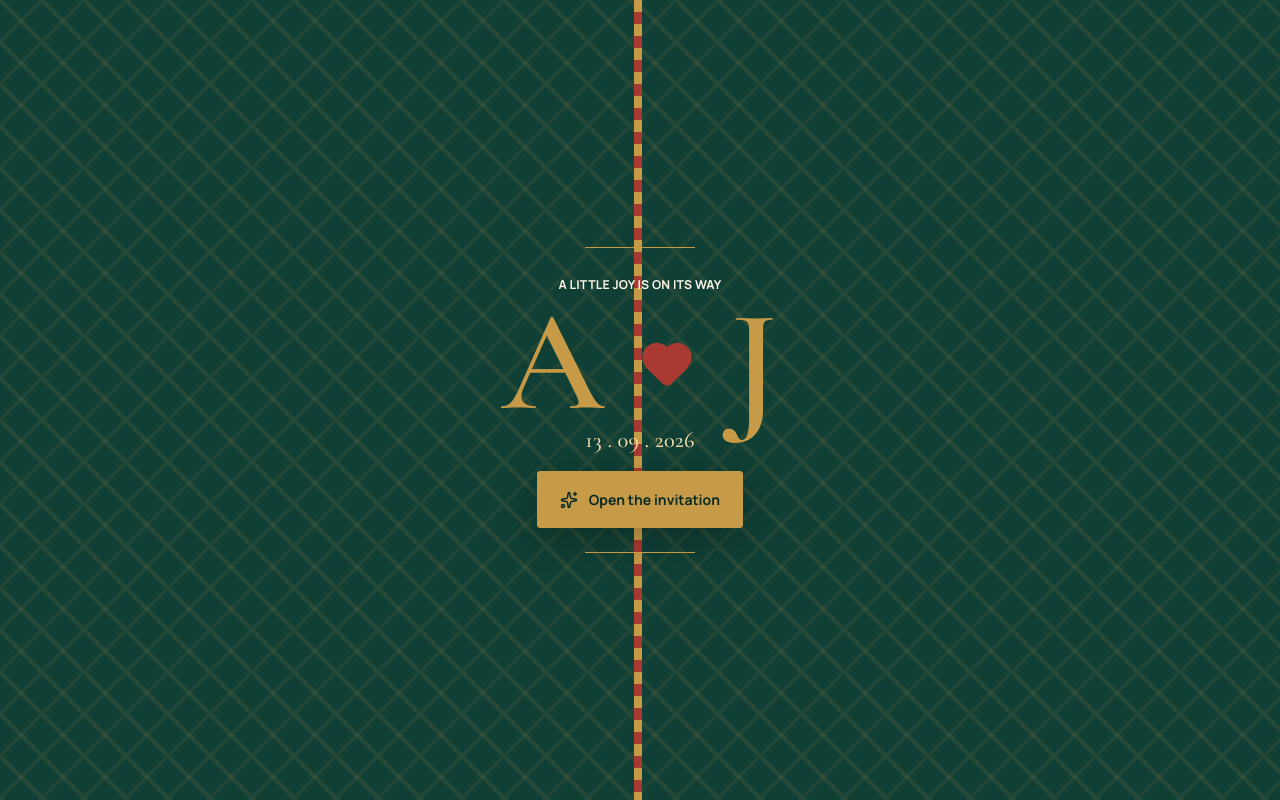
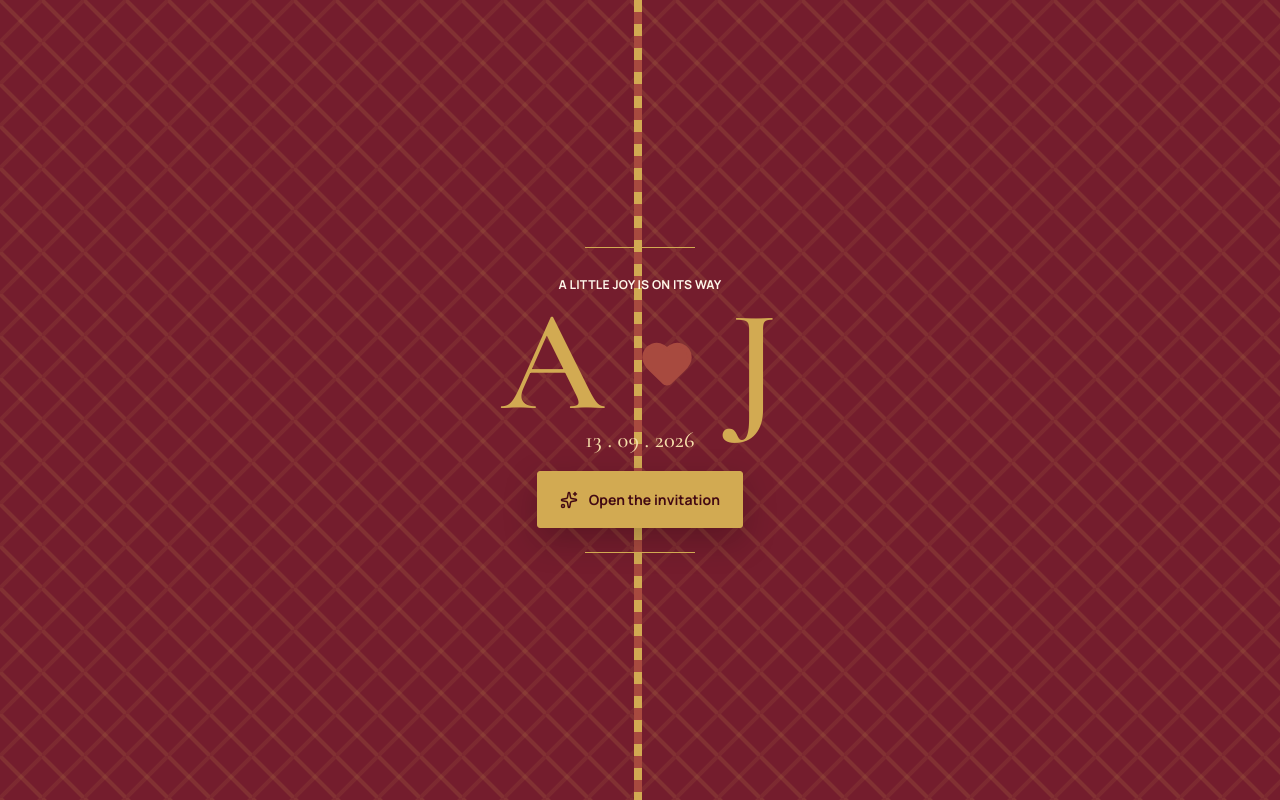
Before and after one commit to darsh97/wedding-invite, a React (Vite) app: page / in a window 1280 px wide. Shown: the top 800 px of the page. Built offline with nearby package versions, Linux system fonts and the light colour scheme.

Commit message:
Retheme invitation in maroon and gold

```diff
--- a/index.html
+++ b/index.html
@@ -4,7 +4,7 @@
     <meta charset="UTF-8" />
     <link rel="icon" type="image/svg+xml" href="/monogram.svg" />
     <meta name="viewport" content="width=device-width, initial-scale=1.0" />
-    <meta name="theme-color" content="#103f35" />
+    <meta name="theme-color" content="#420913" />
     <meta
       name="description"
       content="Join Arunkumar and Jayashree as they celebrate their wedding on 13 September 2026."
--- a/src/Wedding.css
+++ b/src/Wedding.css
@@ -1,16 +1,16 @@
 @import url('https://fonts.googleapis.com/css2?family=Cormorant+Garamond:wght@500;600;700&family=Manrope:wght@400;500;600;700&display=swap');
 
 :root {
-  --ivory: #f7f0e5;
+  --ivory: #f8f0e3;
   --paper: #fffaf2;
-  --ink: #29251f;
-  --muted: #746b61;
-  --emerald: #103f35;
-  --emerald-deep: #082b25;
-  --vermilion: #a83a31;
-  --gold: #c79a48;
-  --peach: #e8b99f;
-  --line: rgba(41, 37, 31, 0.18);
+  --ink: #321c1e;
+  --muted: #79635e;
+  --emerald: #741d2d;
+  --emerald-deep: #420913;
+  --vermilion: #a84a3f;
+  --gold: #d2aa52;
+  --peach: #d9a29c;
+  --line: rgba(84, 29, 39, 0.18);
   --serif: 'Cormorant Garamond', Georgia, serif;
   --sans: 'Manrope', 'Trebuchet MS', sans-serif;
   color: var(--ink);
@@ -32,7 +32,7 @@
   margin: 0;
   min-width: 320px;
   background:
-    linear-gradient(rgba(199, 154, 72, 0.035) 1px, transparent 1px),
+    linear-gradient(rgba(210, 170, 82, 0.05) 1px, transparent 1px),
     var(--ivory);
   background-size: 100% 24px;
 }
@@ -94,7 +94,7 @@
   justify-content: space-between;
   padding: 0 5vw;
   color: #fff7ea;
-  background: rgba(8, 43, 37, 0.92);
+  background: rgba(66, 9, 19, 0.94);
   border-bottom: 1px solid rgba(255, 255, 255, 0.13);
   opacity: 0;
   transform: translateY(-100%);
@@ -174,8 +174,8 @@
   width: 50.5%;
   background-color: var(--emerald);
   background-image:
-    linear-gradient(45deg, transparent 46%, rgba(199, 154, 72, 0.12) 47%, rgba(199, 154, 72, 0.12) 53%, transparent 54%),
-    linear-gradient(-45deg, transparent 46%, rgba(199, 154, 72, 0.08) 47%, rgba(199, 154, 72, 0.08) 53%, transparent 54%);
+    linear-gradient(45deg, transparent 46%, rgba(210, 170, 82, 0.14) 47%, rgba(210, 170, 82, 0.14) 53%, transparent 54%),
+    linear-gradient(-45deg, transparent 46%, rgba(210, 170, 82, 0.09) 47%, rgba(210, 170, 82, 0.09) 53%, transparent 54%);
   background-size: 42px 42px;
   transition: transform 1s cubic-bezier(0.76, 0, 0.24, 1);
 }
@@ -341,8 +341,8 @@
 .hero-shade {
   z-index: -1;
   background:
-    linear-gradient(to top, rgba(5, 24, 20, 0.94) 0%, rgba(7, 31, 26, 0.35) 46%, rgba(7, 31, 26, 0.12) 70%),
-    linear-gradient(to right, rgba(8, 43, 37, 0.2), transparent 60%);
+    linear-gradient(to top, rgba(45, 5, 14, 0.95) 0%, rgba(66, 9, 19, 0.38) 46%, rgba(66, 9, 19, 0.13) 70%),
+    linear-gradient(to right, rgba(66, 9, 19, 0.22), transparent 60%);
 }
 
 .hero-copy {
@@ -507,7 +507,7 @@
   padding: 6rem max(5vw, calc((100vw - 1180px) / 2));
   color: #fffaf2;
   background:
-    linear-gradient(135deg, transparent 0 48%, rgba(199, 154, 72, 0.04) 48% 52%, transparent 52%),
+    linear-gradient(135deg, transparent 0 48%, rgba(210, 170, 82, 0.055) 48% 52%, transparent 52%),
     var(--emerald-deep);
   background-size: 70px 70px;
   scroll-margin-top: 64px;
@@ -544,14 +544,14 @@
 }
 
 .event-card:nth-child(2) {
-  background: #e8b99f;
+  background: #e5bdb4;
 }
 
 .event-number {
   position: absolute;
   top: -1.8rem;
   right: 1rem;
-  color: rgba(16, 63, 53, 0.08);
+  color: rgba(116, 29, 45, 0.09);
   font-family: var(--serif);
   font-size: 11rem;
   font-weight: 700;
@@ -590,7 +590,7 @@
 .event-note {
   max-width: 370px;
   margin: 1rem 0 2.5rem;
-  color: #665e56;
+  color: #6f5753;
   font-family: var(--serif);
   font-size: 1.15rem;
   line-height: 1.45;
@@ -684,7 +684,7 @@
   left: 0;
   padding: 3rem 1rem 1rem;
   color: #fff;
-  background: linear-gradient(to top, rgba(8, 43, 37, 0.9), transparent);
+  background: linear-gradient(to top, rgba(66, 9, 19, 0.92), transparent);
   font-family: var(--serif);
   font-size: 1rem;
 }
@@ -725,14 +725,14 @@
   display: grid;
   min-height: 620px;
   grid-template-columns: 1.1fr 0.9fr;
-  background: #dfb19b;
+  background: #e2b8ae;
   scroll-margin-top: 64px;
 }
 
 .venue-photo {
   min-height: 580px;
   background-image:
-    linear-gradient(to right, transparent 70%, rgba(223, 177, 155, 0.18)),
+    linear-gradient(to right, transparent 70%, rgba(226, 184, 174, 0.22)),
     url('/images/train-window.jpeg');
   background-position: center 38%;
   background-size: cover;
@@ -751,7 +751,7 @@
 }
 
 .venue-copy p {
-  color: #55493f;
+  color: #62494b;
 }
 
 .primary-button {
@@ -779,7 +779,7 @@
   padding: 6rem 1.5rem;
   text-align: center;
   background:
-    linear-gradient(90deg, transparent 49.5%, rgba(168, 58, 49, 0.08) 50%, transparent 50.5%),
+    linear-gradient(90deg, transparent 49.5%, rgba(116, 29, 45, 0.08) 50%, transparent 50.5%),
     var(--ivory);
   background-size: 46px 100%;
 }
```
Also changed, not shown: public/monogram.svg.
